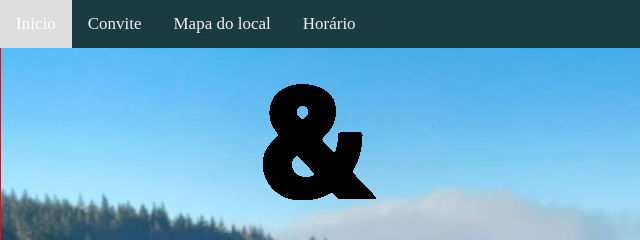
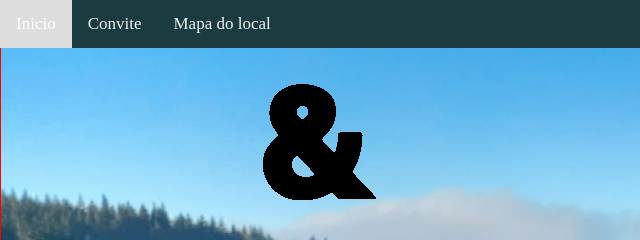
Before and after one commit to DVeronezNunes/convite-thais-e-diego, a plain HTML site: page index.html in a window 1280 px wide. Shown: the top 240 px of the page, 0-640 px from the left. Drawn offline with Linux system fonts and the light colour scheme.

Commit message:
Update index.html

```diff
--- a/index.html
+++ b/index.html
@@ -14,7 +14,6 @@
       <a class="active" href="#home">Inicio</a>
       <a href="#invite">Convite</a>
       <a href="#mapa">Mapa do local</a>
-      <a href="#horario">Horário</a>
     </div>
   </div>
 
```
